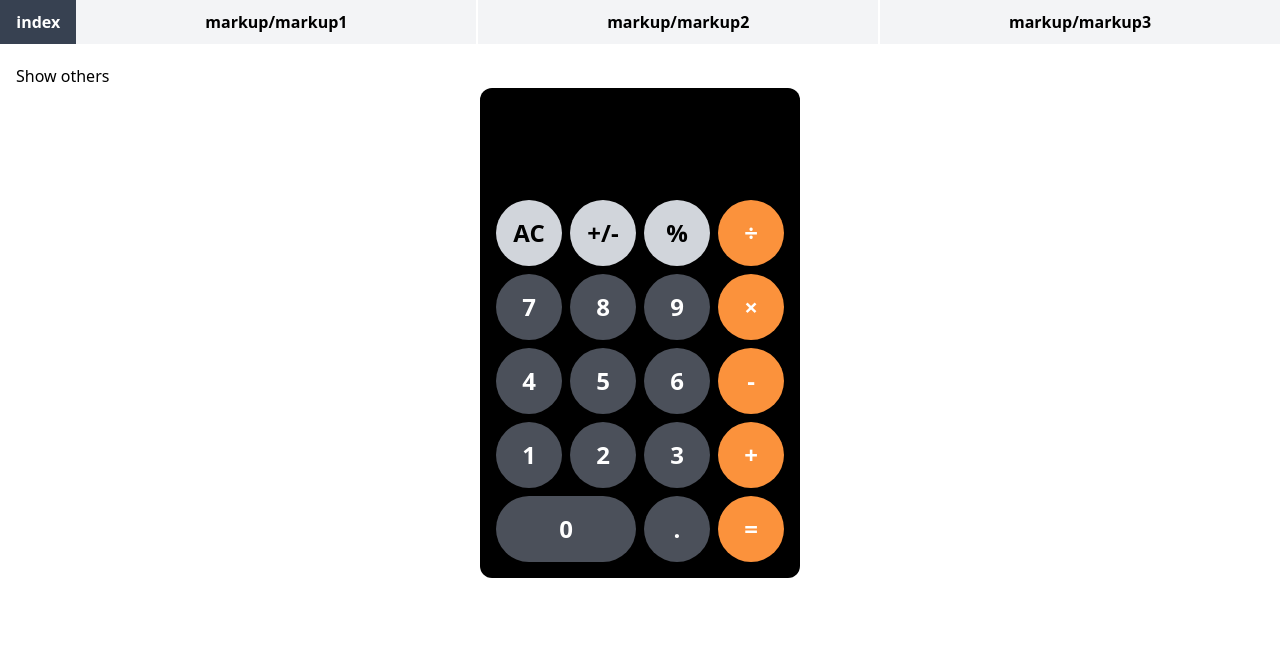
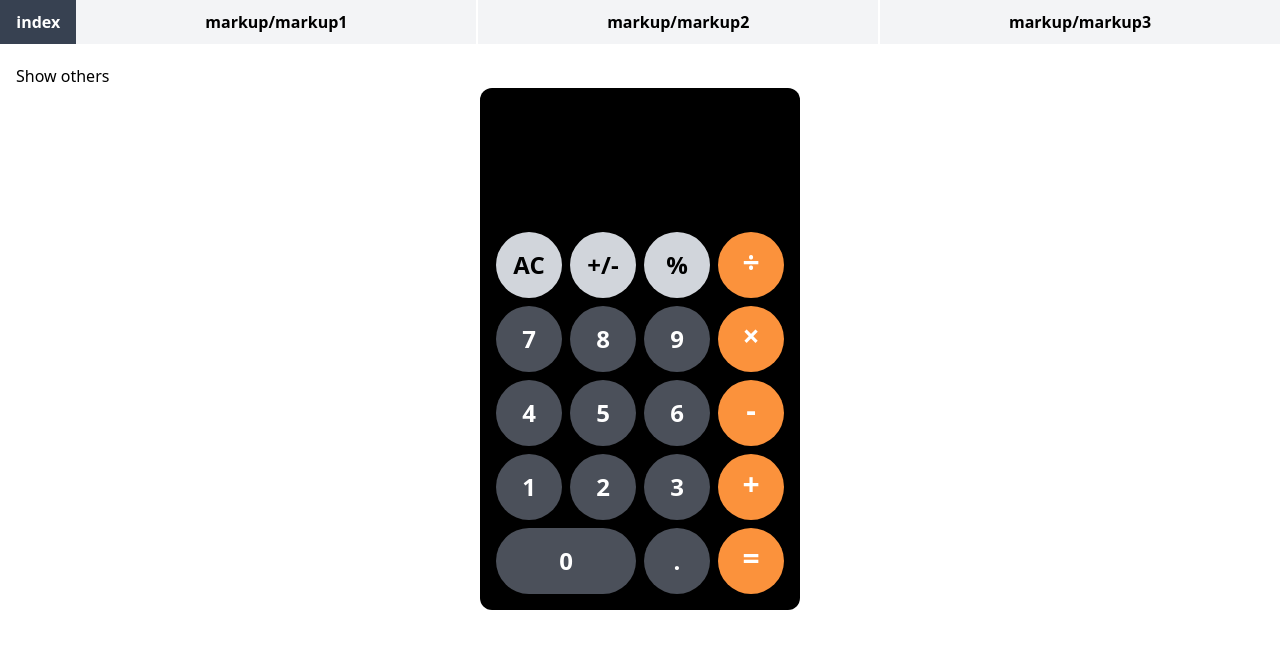
Before and after one commit to teemstone-lab/yunji, a Svelte app: page / in a window 1280 px wide. Shown: the top 648 px of the page. Built offline with nearby package versions, Linux system fonts and the light colour scheme.

Commit message:
Edit Calculator

```diff
--- a/src/components/calculator/Calculator.svelte
+++ b/src/components/calculator/Calculator.svelte
@@ -2,52 +2,10 @@
 	import { onMount } from 'svelte';
 	import { Calculator } from './calculator';
 
-	// const calculator = [
-	// 	'AC',
-	// 	'+/-',
-	// 	'%',
-	// 	'÷',
-	// 	7,
-	// 	8,
-	// 	9,
-	// 	'×',
-	// 	4,
-	// 	5,
-	// 	6,
-	// 	'-',
-	// 	1,
-	// 	2,
-	// 	3,
-	// 	'+',
-	// 	0,
-	// 	'.',
-	// 	'=',
-	// ];
-
-	// let text = '';
-
-	// function inputText(calc: string | number) {
-	// 	let result = '';
-	// 	text = text + String(calc);
-	// 	console.log(calc === '+');
-
-	// 	if (calc === '=') {
-	// 		if (text.includes('-')) {
-	// 			const testestset = text.slice(0, -1).split('-');
-	// 			result = String(test1.minus(Number(testestset[0]), Number(testestset[1])));
-	// 		}
-	// 		if (text.includes('×')) {
-	// 			const testestset = text.slice(0, -1).split('×');
-	// 			result = String(test1.multi(Number(testestset[0]), Number(testestset[1])));
-	// 		}
-	// 		text = text + result;
-	// 		result = '';
-	// 	} else {
-	// 	}
-	// }
-
 	const calc = new Calculator();
 	let text: string = '';
+
+	// #region CSS style
 	enum ButtonType {
 		Number,
 		Operator,
@@ -61,16 +19,17 @@
 			case ButtonType.Number:
 				return `${defaultStyle} bg-gray-500 bg-opacity-70 hover:bg-gray-300`;
 			case ButtonType.Operator:
-				return `${defaultStyle} bg-orange-400 hover:bg-orange-300`;
+				return `${defaultStyle} bg-orange-400 hover:bg-orange-300 text-3xl`;
 			case ButtonType.Extra:
 				return `${defaultStyle} bg-gray-300 hover:bg-gray-100 text-black`;
 		}
 	};
 	const buttonStyle = 'h-full w-full';
+	const operButtonStyle = buttonStyle + ' mt-[-3px] flex items-center justify-center';
+	// #endregion CSS style
 
+	// #region querySelector
 	onMount(() => {
-		// #region querySelector
-
 		// #region Number
 		const numEl0 = document.querySelector('.number0') as HTMLLIElement;
 
@@ -137,11 +96,18 @@
 			});
 
 		const numEl9 = document.querySelector('.number9') as HTMLLIElement;
-		if (numEl9)
+		if (numEl9) {
 			numEl9.addEventListener('click', () => {
 				calc.inputNumber(9);
 				text = calc.getViewerText();
 			});
+			// numEl9.addEventListener('keyDown', (e: Event) => {
+			// 	if (e.keyCode === '9') {
+			// 		calc.inputNumber(9);
+			// 		text = calc.getViewerText();
+			// 	}
+			// });
+		}
 		// #endregion Number
 
 		// #region operator
@@ -180,40 +146,62 @@
 				text = calc.getViewerText();
 			});
 		// #endregion operator
-		// #endregion querySelector
+
+		// #region extra
+		const extraPercent = document.querySelector('.extraPercent') as HTMLLIElement;
+		if (extraPercent)
+			extraPercent.addEventListener('click', () => {
+				calc.percent();
+				text = calc.getViewerText();
+			});
+
+		const extraAddNegative = document.querySelector('.extraAddNegative') as HTMLLIElement;
+		if (extraAddNegative)
+			extraAddNegative.addEventListener('click', () => {
+				calc.toggleNegative();
+				text = calc.getViewerText();
+			});
+
+		const extraAddDot = document.querySelector('.extraAddDot') as HTMLLIElement;
+		if (extraAddDot)
+			extraAddDot.addEventListener('click', () => {
+				calc.addDot();
+				text = calc.getViewerText();
+			});
+
+		const extraReset = document.querySelector('.extraReset') as HTMLLIElement;
+		if (extraReset)
+			extraReset.addEventListener('click', () => {
+				calc.clear();
+				text = calc.getViewerText();
+			});
+		// #endregion extra
 	});
+	// #endregion querySelector
 </script>
 
 <div class="mx-auto w-[320px] space-y-4 rounded-xl bg-black p-4 text-2xl text-white">
-	<input
-		type="text"
-		name=""
-		id=""
-		disabled
-		class="h-20 w-full rounded-md bg-transparent p-2 text-right text-5xl"
-		value="{text}"
-	/>
+	<p
+		class="flex h-28 w-full items-end justify-end rounded-md bg-transparent p-2 text-right {text.length >
+		10
+			? 'text-2xl'
+			: 'text-5xl'}">{text}</p
+	>
 	<ul
 		class="grid auto-rows-[minmax(66px,auto)] grid-cols-4 items-center justify-center gap-2 font-semibold"
 	>
 		<!-- Line 1 -->
 		<li class="{liStyle(ButtonType.Extra)}"
-			><button
-				class="{buttonStyle}"
-				on:click="{() => {
-					calc.clear();
-					text = calc.getViewerText();
-				}}">{text ? 'C' : 'AC'}</button
-			></li
+			><button class="extraReset {buttonStyle}">{text ? 'C' : 'AC'}</button></li
 		>
 		<li class="{liStyle(ButtonType.Extra)}"
-			><button class="{buttonStyle}" on:click="{() => calc.clear()}">+/-</button></li
+			><button class="extraAddNegative {buttonStyle}">+/-</button></li
 		>
 		<li class="{liStyle(ButtonType.Extra)}"
-			><button class="{buttonStyle}" on:click="{() => calc.percent()}">%</button></li
+			><button class="extraPercent {buttonStyle}">%</button></li
 		>
 		<li class="{liStyle(ButtonType.Operator)}"
-			><button class="operDivide {buttonStyle}">÷</button></li
+			><button class="operDivide {operButtonStyle}"><span>÷</span></button></li
 		>
 
 		<!-- Line 2 -->
@@ -227,7 +215,7 @@
 			><button class="number9 {buttonStyle}">9</button></li
 		>
 		<li class="{liStyle(ButtonType.Operator)}"
-			><button class="operMulti {buttonStyle}">×</button></li
+			><button class="operMulti {operButtonStyle}"><span>×</span></button></li
 		>
 
 		<!-- Line 3 -->
@@ -241,7 +229,7 @@
 			><button class="number6 {buttonStyle}">6</button></li
 		>
 		<li class="{liStyle(ButtonType.Operator)}"
-			><button class="operMinus {buttonStyle}">-</button></li
+			><button class="operMinus {operButtonStyle}"><span>-</span></button></li
 		>
 
 		<!-- Line 4 -->
@@ -255,7 +243,7 @@
 			><button class="number3 {buttonStyle}">3</button></li
 		>
 		<li class="{liStyle(ButtonType.Operator)}"
-			><button class="operAdd {buttonStyle}">+</button></li
+			><button class="operAdd {operButtonStyle}"><span>+</span></button></li
 		>
 
 		<!-- Line 5 -->
@@ -263,20 +251,10 @@
 			><button class="number0 {buttonStyle}">0</button></li
 		>
 		<li class="{liStyle(ButtonType.Number)}"
-			><button class="{buttonStyle}" on:click="{() => calc.inputNumber(0)}">.</button></li
+			><button class="extraAddDot {buttonStyle}">.</button></li
 		>
 		<li class="{liStyle(ButtonType.Operator)}"
-			><button class="result {buttonStyle}">=</button></li
+			><button class="result {operButtonStyle}"><span>=</span></button></li
 		>
-
-		<!-- {#each calculator as calc}
-			<li class="h-full w-full rounded-full {liStyle(calc)} {calc === 0 ? 'col-span-2' : ''}"
-				><button
-					class="h-full w-full"
-					on:click="{() => (calc === 'AC' ? deleteInput() : inputText(calc))}"
-					>{calc}</button
-				></li
-			>
-		{/each} -->
 	</ul>
 </div>
--- a/src/components/calculator/calculator.ts
+++ b/src/components/calculator/calculator.ts
@@ -3,16 +3,49 @@ export class Calculator {
 
 	#viewerText: string;
 
+	#operator: string;
+
 	#selectedOperator: ((x: number, y: number) => number) | null;
+
+	#isNegative: boolean;
+
+	#hasDot: boolean;
 
 	constructor() {
 		this.#currentValue = 0;
 		this.#viewerText = '';
+		this.#operator = '';
 		this.#selectedOperator = null;
+		this.#isNegative = false;
+		this.#hasDot = false;
 	}
 
 	inputNumber(number: number) {
-		this.#viewerText = this.#viewerText + String(number);
+		const isStartZero = (index: number) => {
+			return this.#viewerText[index] === '0';
+		};
+		const isStaredtLeftZero = !this.#selectedOperator && isStartZero(0) && number === 0;
+
+		const zeroIndex = this.#selectedOperator
+			? this.#viewerText.length - 1
+			: Number(this.#isNegative);
+
+		const viewerLeftText = this.#viewerText;
+		const viewerRightText = this.#viewerText.split(this.#operator)[1];
+		const enteredText = this.#selectedOperator ? viewerRightText : viewerLeftText;
+
+		const isLimitedLength = enteredText.length > 8;
+
+		if (isStaredtLeftZero || isLimitedLength) {
+			if (isLimitedLength) alert('Number Limit!');
+		} else {
+			// -0 혹은 0 으로 시작 시, 예외 케이스
+			if (!this.#hasDot && isStartZero(zeroIndex)) {
+				this.#viewerText = this.#viewerText.slice(0, -1);
+			}
+
+			this.#viewerText = this.#viewerText + String(number);
+		}
 	}
 
 	getViewerText() {
@@ -20,21 +53,30 @@ export class Calculator {
 	}
 
 	selectOperator(operator: string) {
-		if (operator === 'add') {
-			this.#selectedOperator = (x: number, y: number) => this.add(x, y);
-			this.#viewerText = this.#viewerText + '+';
-		}
-		if (operator === 'minus') {
-			this.#selectedOperator = (x: number, y: number) => this.minus(x, y);
-			this.#viewerText = this.#viewerText + '-';
-		}
-		if (operator === 'multi') {
-			this.#selectedOperator = (x: number, y: number) => this.multi(x, y);
-			this.#viewerText = this.#viewerText + '×';
-		}
-		if (operator === 'divide') {
-			this.#selectedOperator = (x: number, y: number) => this.divide(x, y);
-			this.#viewerText = this.#viewerText + '÷';
+		if (this.#viewerText && !this.#operator) {
+			switch (operator) {
+				case 'add':
+					this.#selectedOperator = (x: number, y: number) => this.add(x, y);
+					this.#operator = '+';
+					break;
+				case 'minus':
+					this.#selectedOperator = (x: number, y: number) => this.minus(x, y);
+					this.#operator = '-';
+					break;
+				case 'multi':
+					this.#selectedOperator = (x: number, y: number) => this.multi(x, y);
+					this.#operator = '×';
+					break;
+				case 'divide':
+					this.#selectedOperator = (x: number, y: number) => this.divide(x, y);
+					this.#operator = '÷';
+					break;
+			}
+			this.#viewerText = this.#viewerText + this.#operator;
+
+			this.#currentValue = 0;
+			this.#isNegative = false;
+			this.#hasDot = false;
 		}
 	}
 
@@ -56,18 +98,78 @@ export class Calculator {
 
 	percent() {
 		const result = Number(this.#viewerText) / 100;
-		this.clear();
+		this.#viewerText = String(result);
+	}
 
-		return result;
+	toggleNegative() {
+		this.#isNegative = !this.#isNegative;
+		//좌변 + 오퍼레이터
+		const viewerLeftTextOperator = this.#viewerText.split(this.#operator)[0] + this.#operator;
+		const viewerLeftNum = Number(this.#viewerText);
+		const viewerRightNum = Number(this.#viewerText.split(this.#operator)[1]);
+
+		let result = this.#selectedOperator ? viewerRightNum : viewerLeftNum;
+		const isNegativeAndZero = this.#isNegative && result === 0;
+
+		if (this.#isNegative) {
+			result = Number(result) * -1;
+		} else {
+			result = Math.abs(result);
+		}
+
+		const viewerRightValueText = isNegativeAndZero ? '-0' : String(result);
+
+		if (this.#selectedOperator) {
+			this.#viewerText = viewerLeftTextOperator + viewerRightValueText;
+		} else {
+			this.#viewerText = viewerRightValueText;
+		}
+	}
+
+	addDot() {
+		const checkHasDot = !this.#hasDot && Number.isInteger(this.#currentValue);
+		const leftText = this.#viewerText;
+		const rightText = this.#viewerText.split(this.#operator)[1];
+
+		const enteredText = this.#selectedOperator ? rightText : leftText;
+
+		const isAddDotCase = enteredText.length > 0 && checkHasDot;
+
+		if (isAddDotCase) {
+			this.#viewerText = this.#viewerText + '.';
+			this.#hasDot = true;
+		}
 	}
 
 	result() {
-		// if (this.#selectedOperator) console.log(this.#viewerText);
-		// console.log(this.#selectedOperator(Number(this.#viewerText), 2));
+		if (this.#selectedOperator) {
+			const numbers = this.#viewerText.split(this.#operator);
+			const leftNum = Number(numbers[0]);
+			const rightNum = Number(numbers[1]);
+
+			this.#currentValue = this.#selectedOperator(leftNum, rightNum);
+
+			if (!Number.isInteger(this.#currentValue)) {
+				this.#currentValue = Number(this.#currentValue.toFixed(8));
+			}
+
+			this.#viewerText = String(this.#currentValue);
+
+			this.semiClear();
+		}
+	}
+
+	semiClear() {
+		this.#operator = '';
+		this.#selectedOperator = null;
+		this.#isNegative = false;
+		this.#hasDot = false;
 	}
 
 	clear() {
 		this.#viewerText = '';
 		this.#currentValue = 0;
+
+		this.semiClear();
 	}
 }
```
